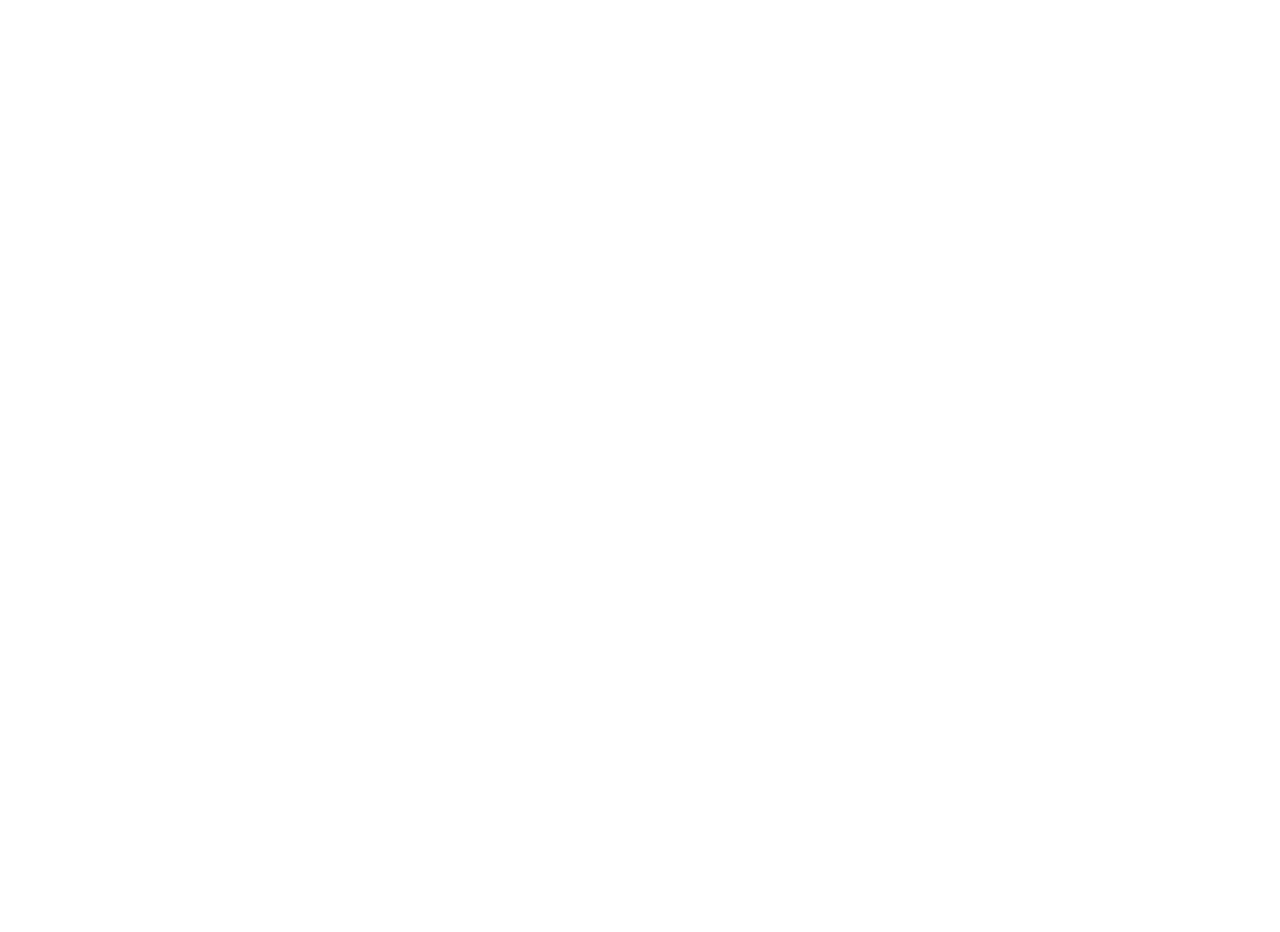
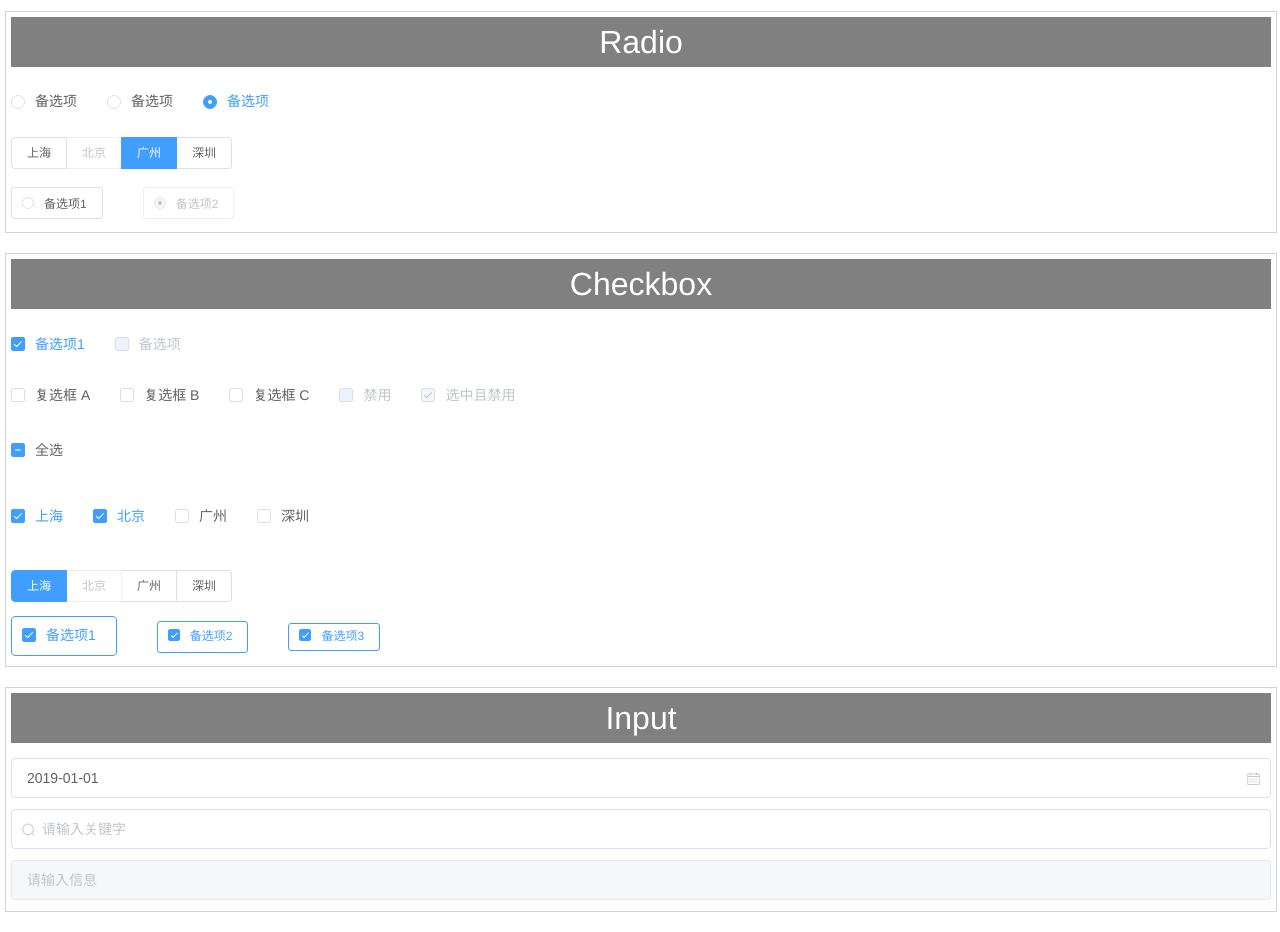
Before and after one commit to guojs-github/element-ex, a Vue app: page /#/ in a window 1280 px wide. Shown: the part 2320-3252 px from the top of the page. Before the commit the page ends 2331 px from the top, so only its background shows below. Built offline with nearby package versions, Linux system fonts and the light colour scheme.

Commit message:
20190110 Radio Checkbox Input

```diff
--- /dev/null
+++ b/src/components/Checkbox/Checkbox.less
@@ -0,0 +1,11 @@
+/*
+	Icons style
+*/
+
+.test-item.checkbox {
+	& > .row {
+		width: 100%;
+		min-height: 50px;
+		line-height: 50px
+	}
+}
--- /dev/null
+++ b/src/components/Checkbox/Checkbox.vue
@@ -0,0 +1,88 @@
+<template>
+    <div class='test-item checkbox'>
+		<div class='title'>Checkbox</div>
+
+		<div class='row'>
+			<el-checkbox v-model="checked1">备选项1</el-checkbox>
+			<el-checkbox v-model="checked2" disabled>备选项</el-checkbox>
+		</div>
+
+		<div class='row'>
+			<el-checkbox-group v-model="checkList1" :min='1' :max='3'>
+				<el-checkbox label="复选框 A"></el-checkbox>
+				<el-checkbox label="复选框 B"></el-checkbox>
+				<el-checkbox label="复选框 C"></el-checkbox>
+				<el-checkbox label="禁用" disabled></el-checkbox>
+				<el-checkbox label="选中且禁用" disabled></el-checkbox>
+			</el-checkbox-group>
+		</div>
+
+		<div class='row'>
+			<el-checkbox :indeterminate="isIndeterminate" v-model="checkAll" @change="onCheckAllChange">全选</el-checkbox>
+			<div style="margin: 15px 0;">
+				<el-checkbox-group v-model="checkedCities" @change="onCheckedCitiesChange">
+					<el-checkbox v-for="city in cities" :label="city" :key="city">{{city}}</el-checkbox>
+				</el-checkbox-group>
+			</div>
+		</div>
+
+		<div class='row'>
+			<el-checkbox-group v-model="checkedCities" size="small">
+				<el-checkbox-button v-for="city in cities" :label="city" :disabled="city === '北京'" :key="city">{{city}}</el-checkbox-button>
+			</el-checkbox-group>
+		</div>
+
+		<div class='row'>
+			<el-checkbox v-model="checked3" label="备选项1" border></el-checkbox>
+			<el-checkbox v-model="checked4" label="备选项2" size='small' border></el-checkbox>
+			<el-checkbox v-model="checked5" label="备选项3" size='mini' border></el-checkbox>
+		</div>
+	</div>
+</template>
+
+<script>
+	const cityOptions = ['上海', '北京', '广州', '深圳']
+	export default {
+		name: 'Checkbox',
+
+		data () {
+			return {
+				checked1: true,
+				checked2: false,
+				checked3: true,
+				checked4: true,
+				checked5: true,
+				checkList1: ['选中且禁用'],
+				checkAll: false,
+				isIndeterminate: true,
+				checkedCities: ['上海', '北京'],
+				cities: cityOptions
+			}
+		},
+
+		methods: {
+			onCheckAllChange (value) {
+				console.log('value:' + value)
+
+				this.checkedCities = value ? cityOptions : []
+				this.isIndeterminate = false
+			},
+
+			onCheckedCitiesChange (checkedList) {
+				console.log('checkedList:' + JSON.stringify(checkedList))
+
+				let checkedCount = checkedList.length
+				this.checkAll = checkedCount === this.cities.length
+				this.isIndeterminate = checkedCount > 0 && checkedCount < this.cities.length
+			}
+
+			/*****************************/
+		}
+	}
+</script>
+
+<!-- Add "scoped" attribute to limit CSS to this component only -->
+<style scoped src='../Test.less' lang='less'/>
+<style scoped src='./Checkbox.less' lang='less'/>
+<style scoped>
+</style>
--- /dev/null
+++ b/src/components/Input/Input.less
@@ -0,0 +1,11 @@
+/*
+	Input style
+*/
+
+.test-item.input {
+	& > .row {
+		width: 100%;
+		min-height: 50px;
+		line-height: 50px
+	}
+}
--- /dev/null
+++ b/src/components/Input/Input.vue
@@ -0,0 +1,37 @@
+<template>
+    <div class='test-item input'>
+		<div class='title'>Input</div>
+
+		<div class='row'>
+			<el-input v-model="input1" placeholder="请选择日期" suffix-icon="el-icon-date" clearable/>
+			<el-input v-model="input2" placeholder="请输入关键字" clearable>
+				<i slot='prefix' class='el-input__icon el-icon-search'/>
+			</el-input>
+			<el-input v-model="input3" placeholder="请输入信息" :disabled='true'/>
+		</div>
+	</div>
+</template>
+
+<script>
+	export default {
+		name: 'Input',
+
+		data () {
+			return {
+				input1: '2019-01-01',
+				input2: '',
+				input3: ''
+			}
+		},
+
+		methods: {
+			/*****************************/
+		}
+	}
+</script>
+
+<!-- Add "scoped" attribute to limit CSS to this component only -->
+<style scoped src='../Test.less' lang='less'/>
+<style scoped src='./Input.less' lang='less'/>
+<style scoped>
+</style>
--- /dev/null
+++ b/src/components/Radio/Radio.less
@@ -0,0 +1,11 @@
+/*
+	Icons style
+*/
+
+.test-item.radio {
+	& > .row {
+		width: 100%;
+		height: 50px;
+		line-height: 50px
+	}
+}
--- /dev/null
+++ b/src/components/Radio/Radio.vue
@@ -0,0 +1,53 @@
+<template>
+    <div class='test-item radio'>
+		<div class='title'>Radio</div>
+
+		<div class='row'>
+			<el-radio-group v-model="radio1">
+				<el-radio :label="1">备选项</el-radio>
+				<el-radio :label="2">备选项</el-radio>
+				<el-radio :label="3">备选项</el-radio>
+			</el-radio-group>
+		</div>
+
+		<div class='row'>
+			<el-radio-group v-model="radio2" size="small">
+				<el-radio-button label="上海"></el-radio-button>
+				<el-radio-button label="北京" disabled ></el-radio-button>
+				<el-radio-button label="广州"></el-radio-button>
+				<el-radio-button label="深圳"></el-radio-button>
+			</el-radio-group>
+		</div>
+
+		<div class='row'>
+			<el-radio-group v-model="radio3" size="small">
+				<el-radio label="op1" border>备选项1</el-radio>
+				<el-radio label="op2" border disabled>备选项2</el-radio>
+			</el-radio-group>
+		</div>
+
+	</div>
+</template>
+
+<script>
+	export default {
+		name: 'Radio',
+
+		data () {
+			return {
+				radio1: 3,
+				radio2: '广州',
+				radio3: 'op2'
+			}
+		},
+
+		methods: {
+		}
+	}
+</script>
+
+<!-- Add "scoped" attribute to limit CSS to this component only -->
+<style scoped src='../Test.less' lang='less'/>
+<style scoped src='./Radio.less' lang='less'/>
+<style scoped>
+</style>
--- a/src/components/Test.vue
+++ b/src/components/Test.vue
@@ -4,6 +4,9 @@
 		<Container/>
 		<Icons/>
 		<Button/>
+		<Radio/>
+		<Checkbox/>
+		<Input/>
 	</div>
 </template>
 
@@ -12,6 +15,9 @@
 	import Container from './Container/Container'
 	import Icons from './Icons/Icons'
 	import Button from './Button/Button'
+	import Radio from './Radio/Radio'
+	import Checkbox from './Checkbox/Checkbox'
+	import Input from './Input/Input'
 	export default {
 		name: 'Test',
 
@@ -24,7 +30,10 @@
 			Layout,
 			Container,
 			Icons,
-			Button
+			Button,
+			Radio,
+			Checkbox,
+			Input
 		}
 	}
 </script>
```
